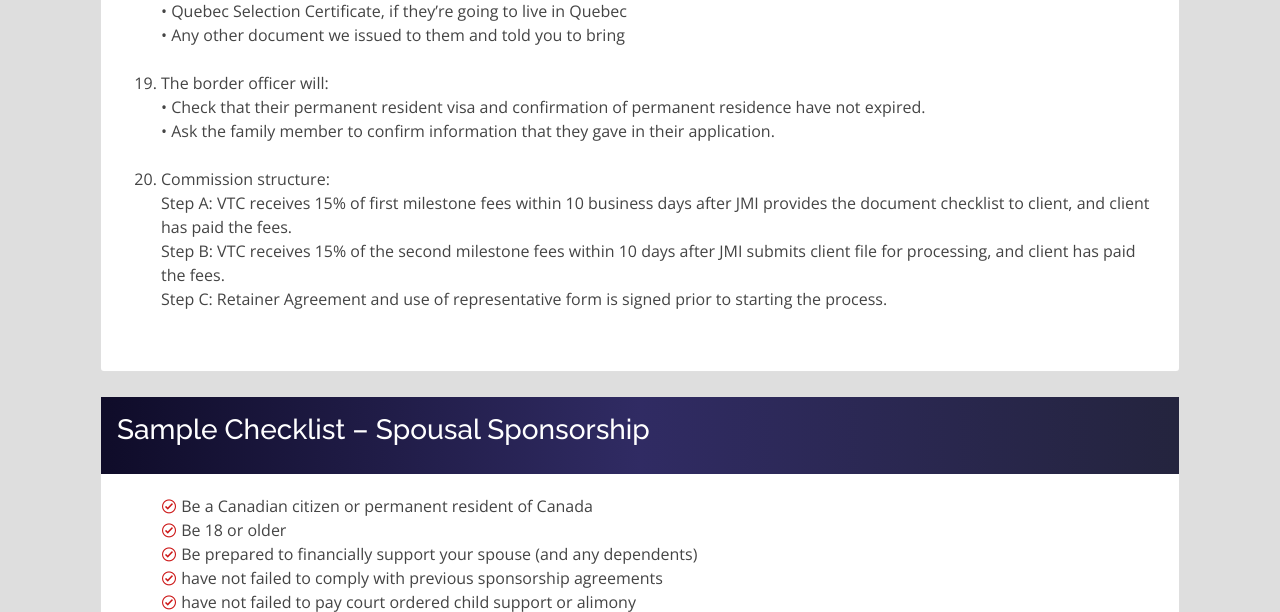
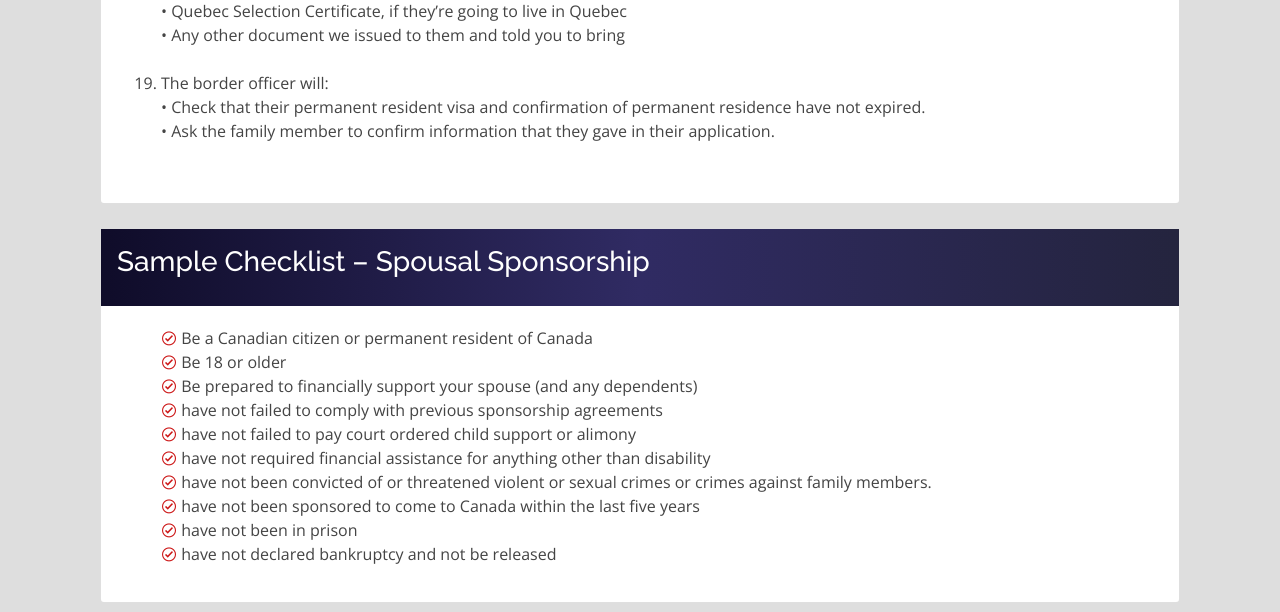
Before and after one commit to Unisight-Technologies/visa-to-america-canada, a Django app: page /family/ in a window 1280 px wide. Shown: the part 3145-3757 px from the top of the page. Run offline with Django 3.2, Linux system fonts and the light colour scheme; parts of the project's set-up code (start-up, migrations or seed data) failed here and were passed over; some libraries are stand-ins or nearby versions.

Commit message:
Removed google icon, 67 points error solved and commission content removed from student and family page

```diff
--- a/visa_app/static/assets/css/main.css
+++ b/visa_app/static/assets/css/main.css
@@ -5,6 +5,10 @@
 .resultChart{
   display: none;
 } */
+/* I removed this google icon */
+.goog-te-gadget-icon{
+  display:none;
+}
 
 #myPopup{
   display:none;
--- a/visa_app/static/assets/js/chart.js
+++ b/visa_app/static/assets/js/chart.js
@@ -2,7 +2,7 @@ var ctx = document.getElementById("myChart").getContext('2d');
 var myChart = new Chart(ctx, {
   type: 'pie',
   data: {
-    labels: ["Language", "Education", "Work Experience", "Age", "Adaptability"],
+    labels: ["Language", "Education", "Work Experience", "Age", "Adaptability", "Arranged Employement"],
     datasets: [{
       backgroundColor: [
         "#2ecc71",
@@ -12,7 +12,7 @@ var myChart = new Chart(ctx, {
         "#f1c40f",
         "#e74c3c",
       ],
-      data: [28, 25, 15, 12, 10]
+      data: [28, 25, 15, 12, 10, 10]
     }]
   },
   weight: 150
@@ -124,8 +124,9 @@ function calculateScore1(){
   var education = document.forms["score-form1"]["education"].value;
   var family = document.forms["score-form1"]["family"].value;
   var age = document.forms["score-form1"]["age"].value;
+  var emp = document.forms["score-form1"]["emp"].value;
 
-  var score = (Number(language)+Number(work)+Number(education)+Number(family)+Number(age))
+  var score = (Number(language)+Number(work)+Number(education)+Number(family)+Number(age)+Number(emp))
   scored = score;
 
 
@@ -135,18 +136,23 @@ function calculateScore1(){
   newChart1.data.datasets[0].data.push(100-scored);
   newChart1.update()
 
+if(score>=67){
+  $('#main_modal1').modal('hide');
+  $('.insert-here1-1').text("YOUR SCORE: "+score+" pts");
+  $('.insert-here1-2').text("CONGRATULATIONS, YOU HAVE PASSED THE TEST!");
+  $('.insert-here1-1').css('background', '#06DB5E');
+}
+
+
+
+
+else{
     $('#main_modal1').modal('hide');
     $('.insert-here1-1').text("YOUR SCORE: "+score+" pts");
-    $('.insert-here1-2').text("CONGRATULATIONS, YOU HAVE PASSED THE TEST!");
-    $('.insert-here1-1').css('background', '#06DB5E');
-
-
-  // else{
-  //   $('.insert-here-1').text("YOUR SCORE: "+score+" pts");
-  //   $('.insert-here-2').text("SORRY, YOU DID NOT PASS THE TEST.");
-  //   $('.insert-here-1').css('background', '#E74C3C');
-  //   $('.insert-here-1').css('color', 'white');
-  //
+    $('.insert-here1-2').text("SORRY, YOU DID NOT PASS THE TEST.");
+    $('.insert-here1-1').css('background', '#E74C3C');
+    $('.insert-here1-1').css('color', 'white');
+  }
   //
   //
   //
--- a/visa_app/templates/base.html
+++ b/visa_app/templates/base.html
@@ -138,8 +138,9 @@
 
           </ul>
         </nav><!-- .nav-menu -->
-
-        <div style="background-color: #cc1616; margin-left: 10px;" class="drop-down1" id="google_translate_element"></div>
+        <div class="google-div">
+          <div style="background-color: #cc1616;margin-left: 10px;" class="drop-down1" id="google_translate_element"></div>
+        </div>
 
 
 
--- a/visa_app/templates/family.html
+++ b/visa_app/templates/family.html
@@ -286,10 +286,10 @@
                   <li>	The border officer will: <br>
                   •	Check that their permanent resident visa and confirmation of permanent residence have not expired. <br>
                   •	Ask the family member to confirm information that they gave in their application.</li><br>
-                  <li>	Commission structure:<br>
+                  <!-- <li>	Commission structure:<br>
                   Step A: VTC receives 15% of first milestone fees within 10 business days after JMI provides the document checklist to client, and client has paid the fees.<br>
                   Step B: VTC receives 15% of the second milestone fees within 10 days after JMI submits client file for processing, and client has paid the fees. <br>
-                  Step C: Retainer Agreement and use of representative form is signed prior to starting the process.</li><br>
+                  Step C: Retainer Agreement and use of representative form is signed prior to starting the process.</li><br> -->
 
                 </ol>
               </div>
--- a/visa_app/templates/student.html
+++ b/visa_app/templates/student.html
@@ -203,12 +203,12 @@
 
                 <h4 class="text-uppercase font-weight-bold my-4" align="center">Retainer Agreement</h4>
                 <p>1.	Student requires to sign the Retainer Agreement.</p>
+                <br><br>
 
-
-                <h4 class="text-uppercase font-weight-bold my-4" align="center">College Commission</h4>
+                <!-- <h4 class="text-uppercase font-weight-bold my-4" align="center">College Commission</h4>
                 <p>1.	Commission that is received from the college is <b> 50% for VTC</b> and <b>50% for JM Immigration</b>.</p>
                 <p>2.	Commission is received <b>once</b> student starts the semester in college and does not drop out or change college after arrival in Canada.</p>
-                <p>3.	If the student changes college during the first year, no commission from college.</p>
+                <p>3.	If the student changes college during the first year, no commission from college.</p> -->
 
 
 
```
Also changed, not shown: visa_app/templates/express_entry.html (+12 -0 lines).
